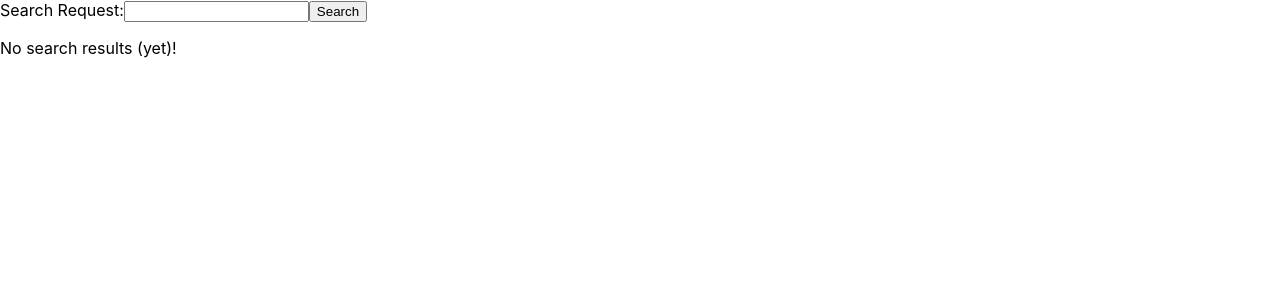
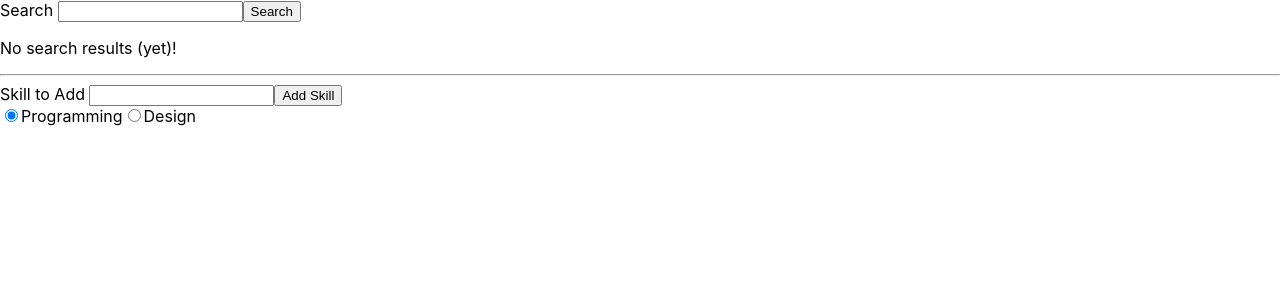
Before and after one commit to oranium/skillmatrix, a React (Create React App) app in the folder src/frontend/: page / in a window 1280 px wide. Shown: the top 300 px of the page. Built offline with nearby package versions, Linux system fonts and the light colour scheme.

Commit message:
can add skills and search (more) correctly now.

```diff
--- a/src/frontend/src/components/App.js
+++ b/src/frontend/src/components/App.js
@@ -2,25 +2,86 @@ import React, { Component } from "react";
 import "./App.css";
 import Input from "./Input";
 import Result from "./Result";
+import CategoryChooser from "./CategoryChooser";
 
 class Search extends Component {
   state = {
     matches: [],
     dataset: {
-      programming: ["Python", "Java", "Javascript"],
-      design: ["Photoshop", "After Effects", "Drawing"]
+      programming: ["python", "java", "javascript"],
+      design: ["photoshop", "after effects", "drawing"]
+    },
+    nextCategory: "programming"
+  };
+
+  onChange = (id, value) => {
+    console.log("in onChange, input value: ", value);
+    switch (id) {
+      case "search":
+        this.handleQuery(value);
+        break;
+      case "addskill":
+        this.handleAddSkill(value);
+        break;
+      default:
+        break;
     }
   };
-  onInputStateChanged = input => {
+
+  radioAlertChanged = name => {
     this.setState({
-      matches: this.handleSearchRequest(input),
-      dataset: this.state.dataset
+      matches: this.state.matches,
+      dataset: this.state.dataset,
+      nextCategory: name.toLowerCase()
     });
   };
 
-  handleSearchRequest = input => {
+  handleQuery = input => {
+    console.log("in handleQuery input: ", input);
+    this.setState({
+      matches: this.findMatches(input),
+      dataset: this.state.dataset,
+      nextCategory: this.state.nextCategory
+    });
+  };
+
+  handleAddSkill = skill => {
+    console.log("in handleAddSkill");
+    if (this.state.nextCategory === "programming") {
+      if (this.state.dataset.programming.includes(skill)) {
+        alert("Skill " + skill + " is already registered in Programming!");
+      }
+      console.log("adding sskill to programming");
+      this.setState({
+        matches: this.state.matches,
+        dataset: {
+          programming: [...this.state.dataset.programming, skill],
+          design: [...this.state.dataset.design]
+        },
+        nextCategory: this.state.nextCategory
+      });
+    }
+    if (this.state.nextCategory === "design") {
+      if (this.state.dataset.design.includes(skill)) {
+        alert("Skill " + skill + " is already registered in Design!");
+        return;
+      }
+      console.log("adding skill to design");
+      this.setState({
+        matches: this.state.matches,
+        dataset: {
+          programming: [...this.state.dataset.programming],
+          design: [...this.state.dataset.design, skill]
+        },
+        nextCategory: this.state.nextCategory
+      });
+    }
+  };
+
+  findMatches = input => {
     let results = [];
     let dataset = this.state.dataset;
+    if (input === "") return results;
     for (
       var i = 0;
       dataset.design.length > dataset.programming.length
@@ -28,24 +89,58 @@ class Search extends Component {
         : i < dataset.programming.length;
       i++
     ) {
-      if (dataset.programming[i] && dataset.programming[i].includes(input)) {
-        results.push(dataset.programming[i]);
+      if (
+        dataset.programming[i] &&
+        dataset.programming[i].includes(input.toLowerCase())
+      ) {
+        results.push("Programming: " + dataset.programming[i]);
       }
-      if (dataset.design[i] && dataset.design[i].includes(input)) {
-        results.push(dataset.design[i]);
+      if (
+        dataset.design[i] &&
+        dataset.design[i].includes(input.toLowerCase())
+      ) {
+        results.push("Design: " + dataset.design[i]);
       }
     }
+    results = results.map(result => {
+      let resWords = result.split(" ");
+      for (let i = 0; i < resWords.length; i++) {
+        resWords[i] =
+          resWords[i].charAt(0).toUpperCase() + resWords[i].slice(1);
+      }
+      console.log("result before magic: ", result);
+      result = resWords.join(" ");
+      console.log("result after magic: ", result);
+      return result;
+    });
     return results;
   };
 
   render() {
     return (
       <div className="Search">
-        <Input
-          btnValue="Search"
-          onInputStateChanged={this.onInputStateChanged}
+        <form>
+          <Input
+            btnValue="Search"
+            lblValue="Search "
+            onChange={this.onChange}
+            id="search"
+          />
+        </form>
+        <Result matches={this.state.matches} />
+        <hr />
+        <form>
+          <Input
+            btnValue="Add Skill"
+            lblValue="Skill to Add "
+            onChange={this.onChange}
+            id="addskill"
+          />
+        </form>
+        <CategoryChooser
+          category={this.state.dataset}
+          radioAlertChanged={this.radioAlertChanged}
         />
-        <Result matches={this.state.matches} />
       </div>
     );
   }
--- /dev/null
+++ b/src/frontend/src/components/CategoryChooser.js
@@ -0,0 +1,40 @@
+import React, { Component } from "react";
+
+class CategoryChooser extends Component {
+  constructor(props) {
+    super(props);
+    this.state = {};
+  }
+
+  getCategory = () => {
+    let radios = document.getElementsByName("skillcategory");
+    for (let i = 0; i < radios.length; i++) {
+      if (radios[i].checked) {
+        console.log(radios[i].value);
+        this.props.radioAlertChanged(radios[i].value);
+      }
+    }
+  };
+  render() {
+    return (
+      <div onChange={this.getCategory}>
+        {Object.keys(this.props.category).map(key => {
+          let upperKey = key.charAt(0).toUpperCase() + key.slice(1);
+          return (
+            <label key={upperKey}>
+              <input
+                type="radio"
+                name="skillcategory"
+                value={upperKey}
+                key={upperKey + "radio"}
+                checked={upperKey === "Programming" ? true : false}
+              />
+              {upperKey}
+            </label>
+          );
+        })}
+      </div>
+    );
+  }
+}
+export default CategoryChooser;
--- a/src/frontend/src/components/Input.js
+++ b/src/frontend/src/components/Input.js
@@ -1,20 +1,22 @@
 import React, { Component } from "react";
 
 class Input extends Component {
+  onClick = event => {
+    event.preventDefault();
+    this.props.onChange(
+      this.props.id,
+      document.getElementById(this.props.id).value
+    );
+  };
   render() {
     return (
-      <form
-        onSubmit={event => {
-          event.preventDefault();
-          this.props.onInputStateChanged(
-            document.getElementsByClassName("input")[0].value
-          );
-        }}
-      >
-        <label>Search Request:</label>
-        <input className="input" type="text" />
-        <button type="submit">{this.props.btnValue}</button>
-      </form>
+      <div>
+        <label>{this.props.lblValue}</label>
+        <input className="input" type="text" id={this.props.id} />
+        <button type="submit" onClick={this.onClick}>
+          {this.props.btnValue}
+        </button>
+      </div>
     );
   }
 }
```
Also changed, not shown: src/frontend/src/components/Result.js (+0 -11 lines).
